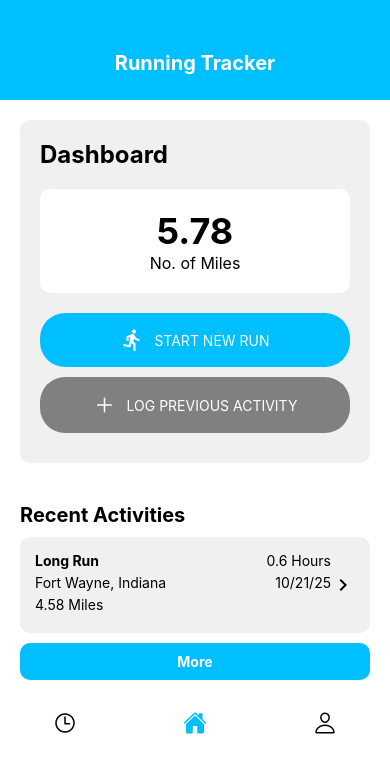
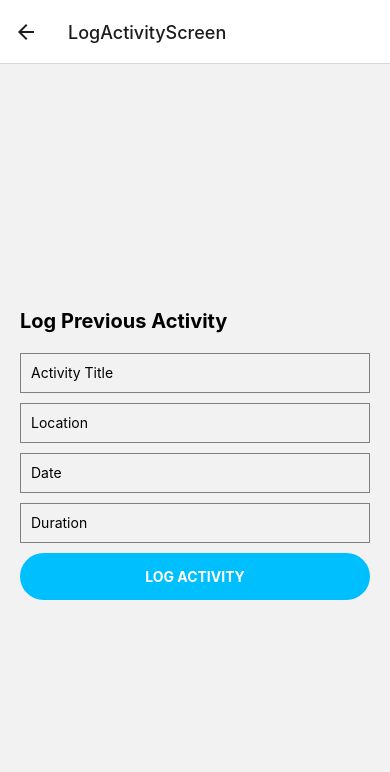
Before and after one commit to SaiSurajMatta/Running-Tracker-FrontEnd, a React Native app: screen /LogActivityScreen in a window 390 px wide. Shown: the top 772 px of the page. Built offline with nearby package versions, Linux system fonts and the light colour scheme.

Commit message:
Added code for the Log previous activity form

```diff
--- a/App.js
+++ b/App.js
@@ -7,6 +7,7 @@ import HomeScreen from './HomeScreen';
 import FirstTime from './FirstTime';
 import StartScreen from './StartScreen';
 import RunDetails from './RunDetails';
+import LogActivityScreen from './LogActivityScreen';
 
 const Stack = createStackNavigator();
 
@@ -20,6 +21,7 @@ export default function App() {
         <Stack.Screen name="SignupForm" component={SignupForm} />
         <Stack.Screen name="StartScreen" component={StartScreen} options={{ headerShown: false }} />
         <Stack.Screen name="RunDetails" component={RunDetails} options={{ headerShown: false }} />
+        <Stack.Screen name="LogActivityScreen" component={LogActivityScreen} />
       </Stack.Navigator>
     </NavigationContainer>
   );
--- a/HomeScreen.js
+++ b/HomeScreen.js
@@ -1,6 +1,7 @@
 import React, { useState } from 'react';
 import { View, Text, StyleSheet, ScrollView, TouchableOpacity } from 'react-native';
 import { Ionicons, MaterialCommunityIcons } from '@expo/vector-icons';
+import LogActivityScreen from './LogActivityScreen';
 
 const HomeScreen = ({ navigation }) => {
   const [activeTab, setActiveTab] = useState('home');
@@ -18,6 +19,9 @@ const HomeScreen = ({ navigation }) => {
         break;
       case 'profile':
         navigation.navigate('ProfileScreen');
+        break;
+      case 'logActivity':
+        navigation.navigate('LogActivityScreen');
         break;
       default:
         // Navigate to home screen by default
@@ -64,7 +68,7 @@ const HomeScreen = ({ navigation }) => {
         </TouchableOpacity>
         <TouchableOpacity
           style={[styles.button, styles.logButton]}
-          onPress={() => handleNavigation('history')}>
+          onPress={() => handleNavigation('logActivity')}>
           <Ionicons name="add" size={24} color="white" />
           <Text style={styles.buttonText}>LOG PREVIOUS ACTIVITY</Text>
         </TouchableOpacity>
--- /dev/null
+++ b/LogActivityScreen.js
@@ -0,0 +1,89 @@
+import React, { useState } from 'react';
+import { View, Text, TextInput, TouchableOpacity, StyleSheet } from 'react-native';
+
+const LogActivityScreen = ({ navigation }) => {
+  const [activityTitle, setActivityTitle] = useState('');
+  const [location, setLocation] = useState('');
+  const [date, setDate] = useState('');
+  const [duration, setDuration] = useState('');
+
+  const handleLogActivity = () => {
+    // Implement logic to handle logging of the activity
+    // You can save the data, navigate to another screen, or perform other actions
+    // For now, just log the data to the console
+    console.log({
+      activityTitle,
+      location,
+      date,
+      duration,
+    });
+
+    // Navigate back to the home screen after logging the activity
+    navigation.navigate('HomeScreen');
+  };
+
+  return (
+    <View style={styles.container}>
+      <Text style={styles.title}>Log Previous Activity</Text>
+      <TextInput
+        placeholder="Activity Title"
+        value={activityTitle}
+        onChangeText={setActivityTitle}
+        style={styles.input}
+      />
+      <TextInput
+        placeholder="Location"
+        value={location}
+        onChangeText={setLocation}
+        style={styles.input}
+      />
+      <TextInput
+        placeholder="Date"
+        value={date}
+        onChangeText={setDate}
+        style={styles.input}
+      />
+      <TextInput
+        placeholder="Duration"
+        value={duration}
+        onChangeText={setDuration}
+        style={styles.input}
+      />
+      <TouchableOpacity style={styles.button} onPress={handleLogActivity}>
+        <Text style={styles.buttonText}>LOG ACTIVITY</Text>
+      </TouchableOpacity>
+    </View>
+  );
+};
+
+const styles = StyleSheet.create({
+  container: {
+    flex: 1,
+    justifyContent: 'center',
+    padding: 20,
+  },
+  title: {
+    fontSize: 20,
+    fontWeight: 'bold',
+    marginBottom: 20,
+  },
+  input: {
+    height: 40,
+    borderColor: 'gray',
+    borderWidth: 1,
+    marginBottom: 10,
+    padding: 10,
+  },
+  button: {
+    backgroundColor: '#00BFFF',
+    padding: 15,
+    borderRadius: 25,
+    alignItems: 'center',
+  },
+  buttonText: {
+    color: '#FFFFFF',
+    fontWeight: 'bold',
+  },
+});
+
+export default LogActivityScreen;
```
Also changed, not shown: package.json (+10 -10 lines), 1 other file (tests, documents, lock files or other folders).
